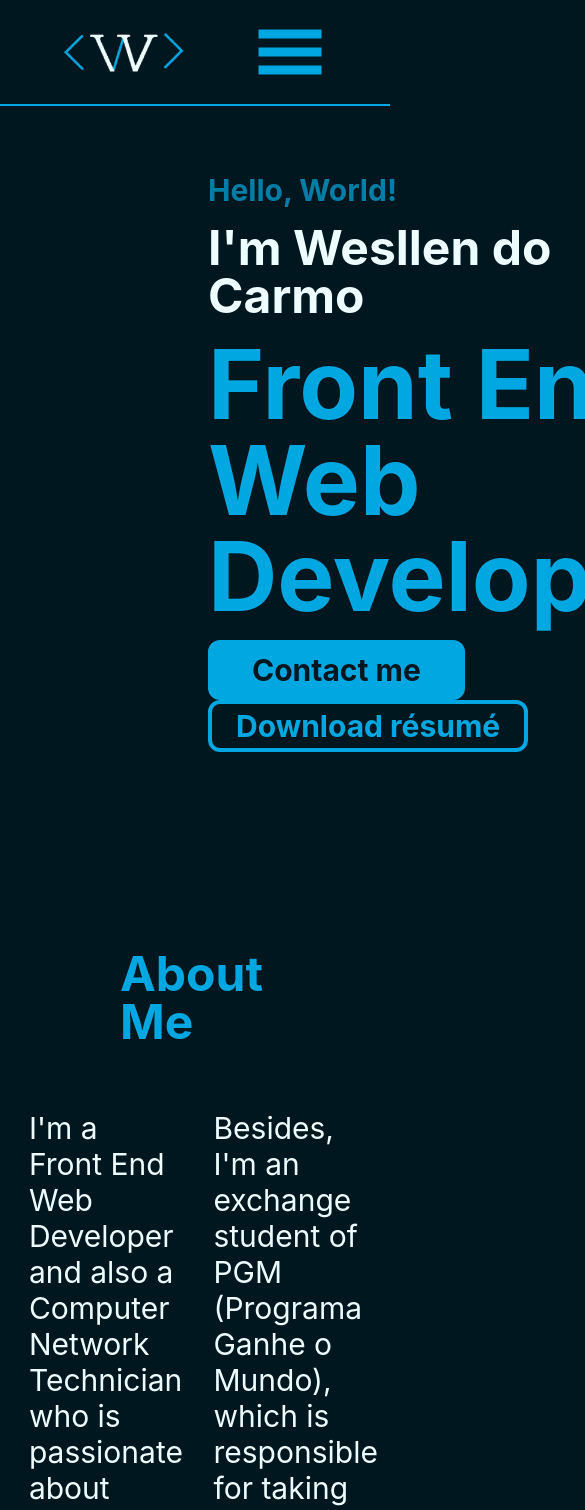
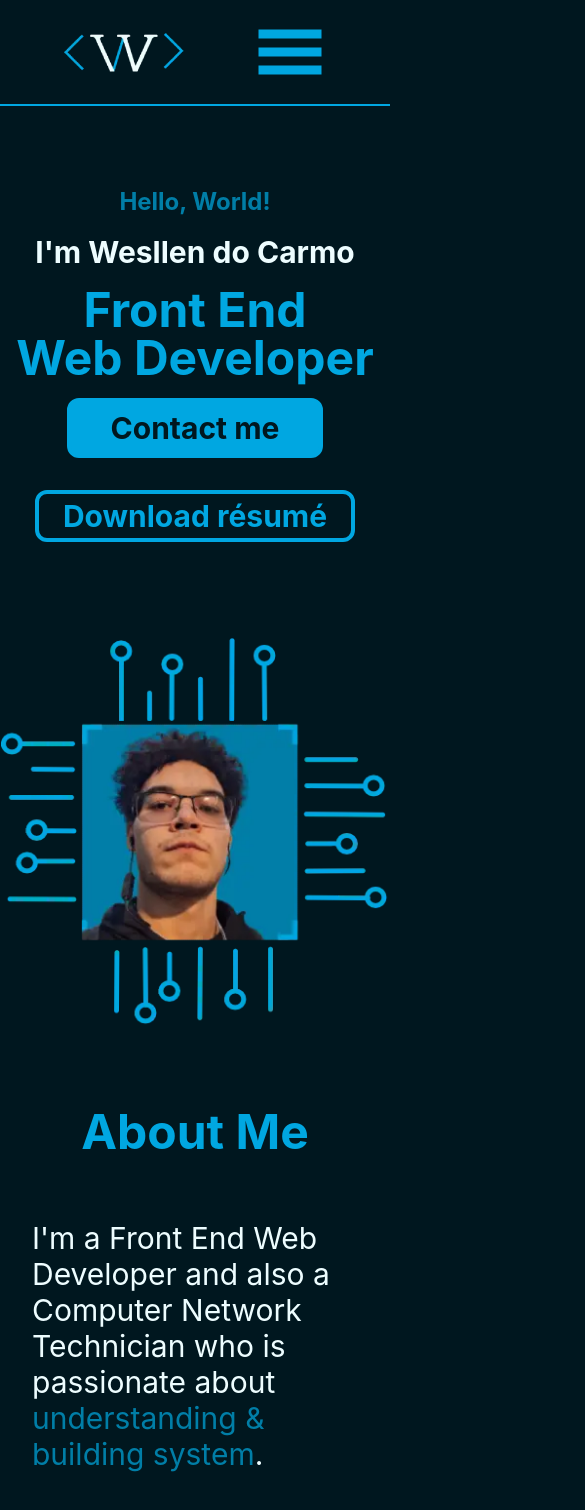
Before and after one commit to WesllenCarmo/Portfolio, a React (Vite) app: page / in a window 390 px wide. Shown: the top 1510 px of the page, 585 px wide, since content can reach past the window. Built offline with nearby package versions, Linux system fonts and the light colour scheme.

Commit message:
Adjust Home section's and About section's styles of responsiveness.

```diff
--- a/src/components/pages/About/index.jsx
+++ b/src/components/pages/About/index.jsx
@@ -2,11 +2,11 @@ import React from 'react'
 
 const About = () => {
   return (
-    <section id='about' className='flex w-full flex-col items-center gap-16 px-30'>
+    <section id='about' className='flex w-full flex-col items-center gap-16 px-8'>
       <h2 className='text-custom-light-blue text-5xl font-bold'>About Me</h2>
-      <div className='flex justify-around text-custom-white text-3xl'>
-        <p className='w-2/5'>I'm a Front End Web Developer and also a Computer Network Technician who is passionate about <span className='text-custom-blue'>understanding & building system</span>.</p>
-        <p className='w-2/5'>Besides, I'm an exchange student of PGM (Programa Ganhe o Mundo), which is responsible for taking me to Vancouver (Canada) in order to improve my <span className='text-custom-blue'>English skills</span>.</p>
+      <div className='flex flex-col justify-around gap-16 text-custom-white text-3xl lg:flex-row lg:justify-around'>
+        <p className='w-full lg:w-1/3'>I'm a Front End Web Developer and also a Computer Network Technician who is passionate about <span className='text-custom-blue'>understanding & building system</span>.</p>
+        <p className='w-full lg:w-1/3'>Besides, I'm an exchange student of PGM (Programa Ganhe o Mundo), which is responsible for taking me to Vancouver (Canada) in order to improve my <span className='text-custom-blue'>English skills</span>.</p>
       </div>
     </section>
   )
--- a/src/components/pages/Home/index.jsx
+++ b/src/components/pages/Home/index.jsx
@@ -13,12 +13,12 @@ import BackToTopButton from '../BackToTopButton';
 const Home = () => {
   return (
     <div>
-      <section id='home' className="flex font-bold w-full h-screen justify-between px-52 items-center flex-wrap md:py-16 md:gap-24 md:h-fit md:px-20 md:justify-center">
-        <div className='flex flex-col gap-4'>
-          <h3 className='text-3xl text-custom-blue'>Hello, World!</h3>
-          <h2 className='text-5xl text-custom-white'>I'm Wesllen do Carmo</h2>
-          <h1 className='text-8xl text-custom-light-blue'>Front End <br /> Web Developer</h1>
-          <div className='flex justify-between flex-wrap md:gap-8'>
+      <section id='home' className="flex flex-col lg:flex-row lg:justify-around lg:items-center py-20 gap-24 lg:gap-0 lg:py-64 font-bold w-full items-center flex-wrap">
+        <div className='flex flex-col gap-4 w-fit items-center lg:items-start'>
+          <h3 className='text-2xl lg:text-3xl text-custom-blue'>Hello, World!</h3>
+          <h2 className='text-3xl lg:text-5xl text-custom-white'>I'm Wesllen do Carmo</h2>
+          <h1 className='text-5xl text-center lg:text-start lg:text-8xl text-custom-light-blue'>Front End <br /> Web Developer</h1>
+          <div className='flex flex-col lg:flex-row gap-8 justify-between items-center flex-wrap md:gap-8'>
             <a href='/#contact' className='bg-custom-light-blue border-4 border-custom-light-blue text-custom-dark-blue text-3xl font-bold px-10 py-2 rounded-xl transition duration-400 hover:bg-custom-dark-blue hover:text-custom-light-blue'>
               Contact me
             </a>
@@ -30,7 +30,7 @@ const Home = () => {
         <img
           src={WesllenIcon}
           alt="Wesllen image: A brown man with black glasses, dark brown eyes and coily hair."
-          className='w-150'
+          className='w-100'
         />
       </section>
       <div className='flex flex-col gap-16 mb-8'>
--- a/src/components/pages/Projects/index.jsx
+++ b/src/components/pages/Projects/index.jsx
@@ -6,7 +6,7 @@ const Projects = () => {
   return (
     <section id='projects' className='flex flex-col gap-16 text-custom-white'>
       <h2 className='text-5xl font-bold text-custom-light-blue self-center'>Projects</h2>
-      <div className='flex w-full justify-center gap-24'>
+      <div className='flex w-full justify-center gap-24 flex-col lg:flex-row'>
         <img
           src={TattuuWebPreview}
           alt="Image of Tattuu's website, a page with a tattoer working on someone's arm and a text saying 'customised tattoos'."
@@ -30,7 +30,7 @@ const Projects = () => {
           </div>
         </div>
       </div>
-      <div className='flex w-full justify-center gap-24'>
+      <div className='flex flex-col w-full justify-center gap-24 lg:flex-row'>
         <img
           src={WeatherWebPreview}
           alt="Image of Tattuu's website, a page with a tattoer working on someone's arm and a text saying 'customised tattoos'."
```
